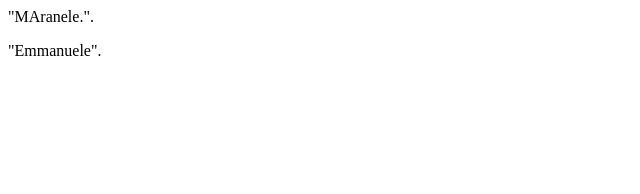
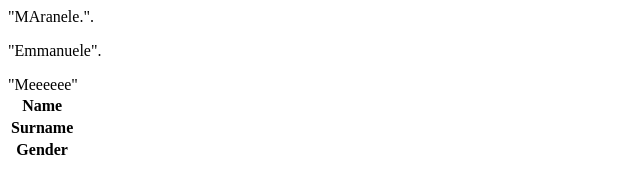
Before and after one commit to HobyaniK/MaraneleE, a plain HTML site: page Copy.html in a window 1280 px wide. Shown: the whole page, without its empty margins (0-640 px from the left). Drawn offline with Linux system fonts and the light colour scheme.

Commit message:
Added tables

```diff
--- a/Copy.html
+++ b/Copy.html
@@ -1,2 +1,18 @@
 <p> "MAranele.".</p>
 <p>"Emmanuele".</p>
+<title> "Hetttttttttttttt"</title>
+<table-caption>"Meeeeee"</table-caption>
+
+<table>
+
+<tr>
+
+<th> Name</tr>
+<th>Surname</tr>
+<th>Gender</tr>
+
+
+</tr>
+
+
+</table>
```
